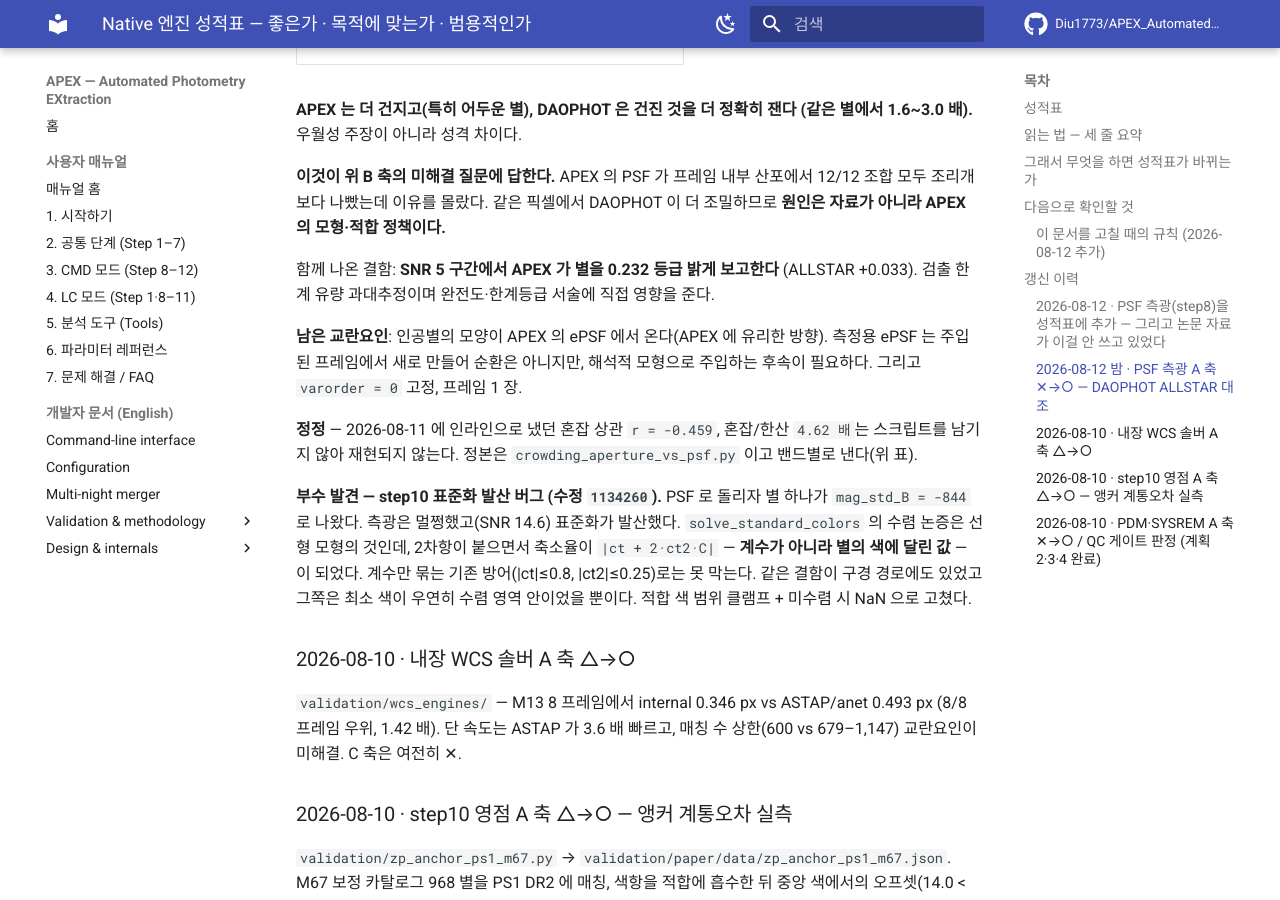
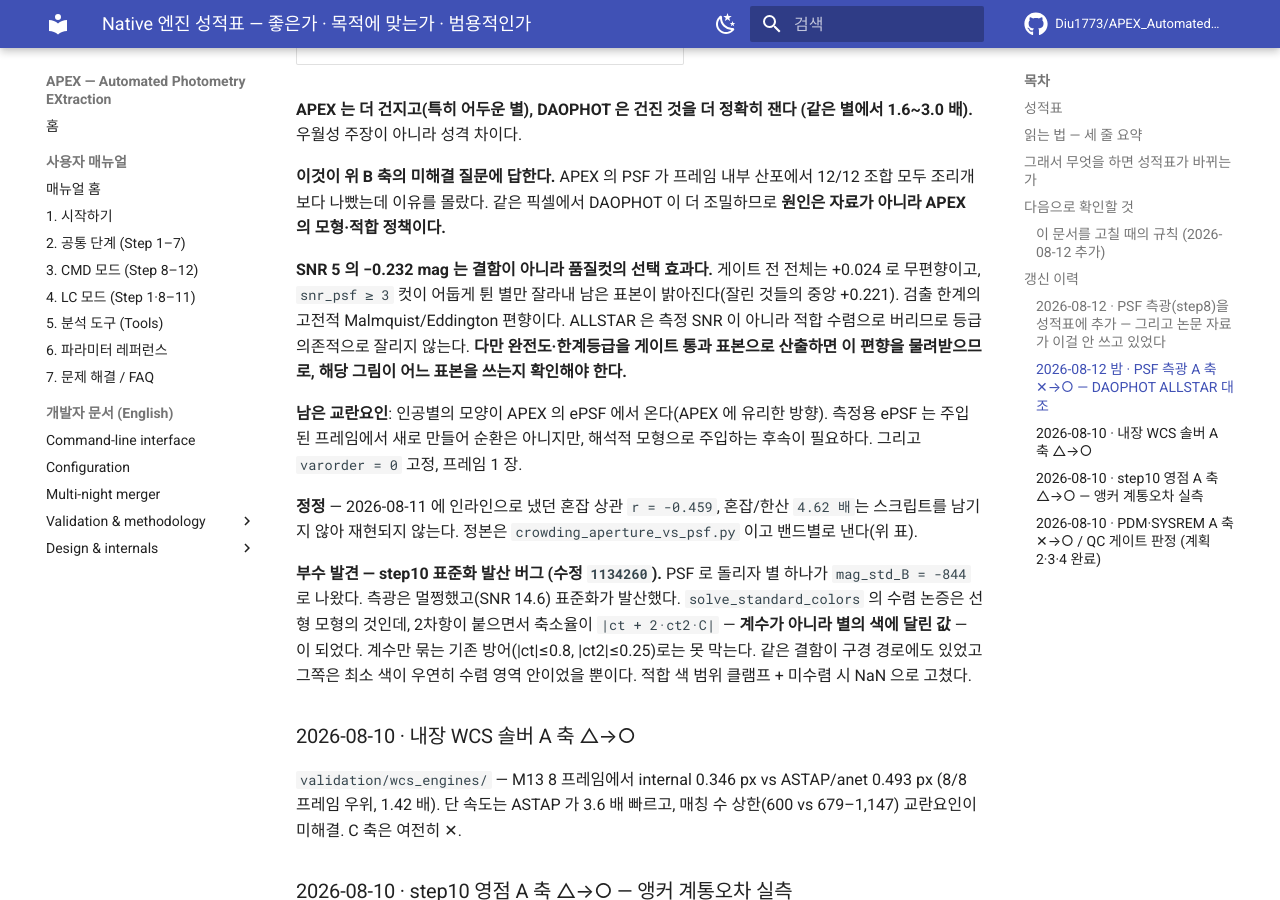
Before and after one commit to Diu1773/APEX_AutomatedPhotometryEXtraction, an MkDocs documentation site: the page built from docs/audit/APEX_ENGINE_SCORECARD.md, in a window 1280 px wide and 900 px high, scrolled down 5470 px. Built offline with MkDocs 1.6.1 and Material for MkDocs 9.7.7, drawn with Linux system fonts in a browser that asks for light colours; comment, search, counter and statistics services are not loaded.

Commit message:
audit(psf): SNR 5 편향은 결함이 아니라 품질컷의 선택 효과였다 — 정정
한 시간 전에 "APEX 가 어두운 별을 0.23 등급 밝게 보고한다, 유량 과대추정"
이라고 적었다. 틀렸다. 게이트 전후로 갈라 재면 원인이 분명하다.

  게이트 전 전체 (n=75)   delta 중앙 +0.024   <- 사실상 무편향
  게이트 후    (n=26)     delta 중앙 -0.127
  게이트가 자른 것 (n=49) delta 중앙 +0.221   <- 어둡게 측정된 것들

측광 자체는 편향이 없다. snr_psf >= 3 컷이 어둡게 튄 별만 골라 버리므로
남은 표본이 밝아진다. 측정 SNR 3 미만 14 개의 delta 중앙이 +0.695, 3 이상은
-0.004 다. 검출 한계의 고전적 Malmquist/Eddington 편향이고 임계값을 가진
어떤 파이프라인에서도 일어난다.

ALLSTAR 에 안 나타나는 것도 같은 설명이다 — 버리는 기준이 측정 SNR 이 아니라
적합 수렴이라 등급 의존적으로 잘리지 않는다.

논문 영향은 남는다. 완전도 곡선이나 한계등급을 게이트 통과 PSF 등급으로
산출하면 이 편향을 그대로 물려받는다. 해당 그림이 어느 표본을 쓰는지 확인
필요 — 게이트 전 표본으로 재야 맞다.

Co-Authored-By: Claude Opus 5 <noreply@anthropic.com>

```diff
--- a/docs/audit/APEX_ENGINE_SCORECARD.md
+++ b/docs/audit/APEX_ENGINE_SCORECARD.md
@@ -199,9 +199,13 @@ step8 서명(step7 인덱스 + 프레임별 tsv 크기·mtime)을 검사해 완
 12/12 조합 모두 조리개보다 나빴는데 이유를 몰랐다. 같은 픽셀에서 DAOPHOT 이
 더 조밀하므로 **원인은 자료가 아니라 APEX 의 모형·적합 정책이다.**
 
-함께 나온 결함: **SNR 5 구간에서 APEX 가 별을 0.232 등급 밝게 보고한다**
-(ALLSTAR +0.033). 검출 한계 유량 과대추정이며 완전도·한계등급 서술에 직접
-영향을 준다.
+**SNR 5 의 −0.232 mag 는 결함이 아니라 품질컷의 선택 효과다.** 게이트 전
+전체는 +0.024 로 무편향이고, `snr_psf ≥ 3` 컷이 어둡게 튄 별만 잘라내 남은
+표본이 밝아진다(잘린 것들의 중앙 +0.221). 검출 한계의 고전적
+Malmquist/Eddington 편향이다. ALLSTAR 은 측정 SNR 이 아니라 적합 수렴으로
+버리므로 등급 의존적으로 잘리지 않는다. **다만 완전도·한계등급을 게이트 통과
+표본으로 산출하면 이 편향을 물려받으므로, 해당 그림이 어느 표본을 쓰는지
+확인해야 한다.**
 
 **남은 교란요인**: 인공별의 모양이 APEX 의 ePSF 에서 온다(APEX 에 유리한
 방향). 측정용 ePSF 는 주입된 프레임에서 새로 만들어 순환은 아니지만,
```
Also changed, not shown: validation/psf_engines/README.md (+22 -4 lines).
